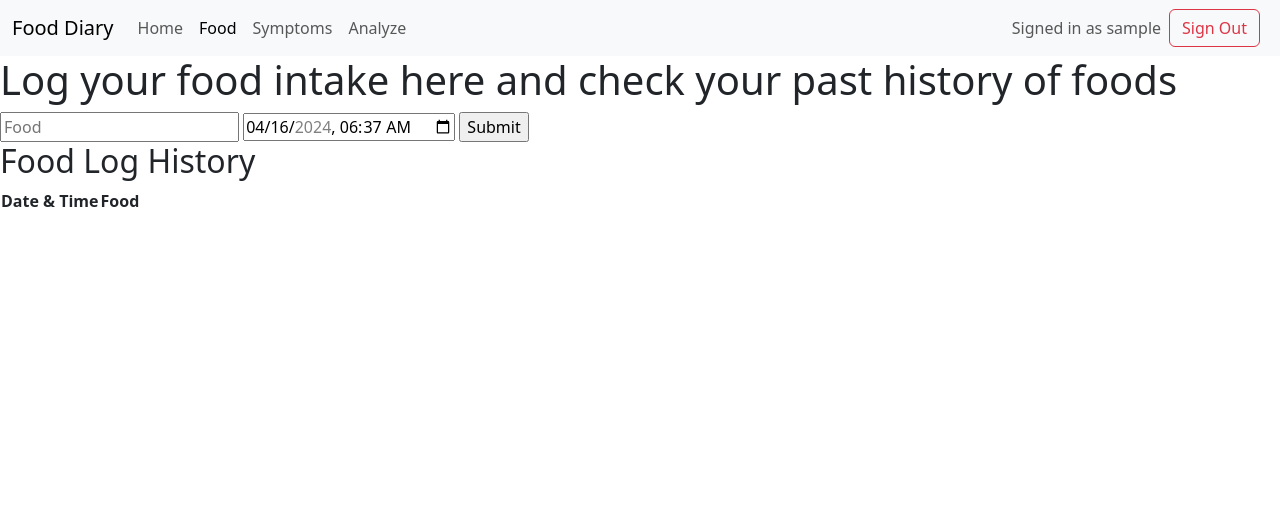
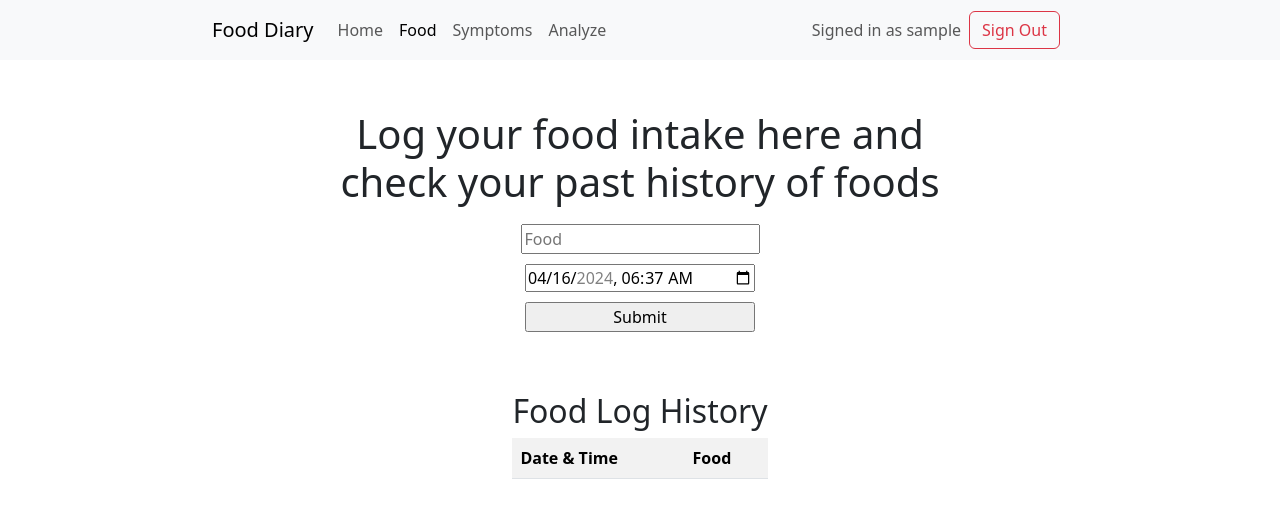
Before and after one commit to bevane/food-diary, a Django app: page /food/ in a window 1280 px wide. Shown: the top 518 px of the page. Run offline with Django 5.2, Linux system fonts and the light colour scheme; the visitor is signed in with stand-in values (Sample User, id 1); data that the repository does not hold is empty.

Commit message:
feat: improve look of food & symptoms app

```diff
--- /dev/null
+++ b/food/static/food/style.css
@@ -0,0 +1,28 @@
+.navbar {
+    padding: 10px 200px 10px 200px;
+}
+
+.main {
+    padding: 50px 100px 20px 100px;
+    display: flex;
+    flex-direction: column;
+    align-items: center;
+    gap: 10px;
+}
+
+.main h1 {
+    text-align: center;
+    max-width: 600px;
+}
+.main input {
+    min-width: 230px;
+}
+
+.log-table {
+    margin-top: 50px;
+    text-align: center;
+}
+
+tr {
+    text-align: left;
+}
--- a/food/templates/food/index.html
+++ b/food/templates/food/index.html
@@ -1,6 +1,7 @@
 {% extends "food/layout.html" %}
 
 {% block body %}
+  <div class=main>
     <h1>Log your food intake here and check your past history of foods</h1>
 
     <form action="{% url 'food:index' %}" method="post">
@@ -29,8 +30,10 @@
 
       <input type="submit" value="Submit">
     </form>
+
+		<div class="log-table">
 			<h2> Food Log History</h2>
-    <table>
+			<table class="table table-striped">
 				<tr>
 					<th>Date & Time</th>
 					<th>Food</th>
@@ -42,4 +45,7 @@
 				</tr>
 				{% endfor %}
 			</table>
+		</div>
+
+	</div>
 {% endblock %}
--- a/food/templates/food/layout.html
+++ b/food/templates/food/layout.html
@@ -8,6 +8,7 @@
   <link href="https://cdn.jsdelivr.net/npm/bootstrap@5.3.3/dist/css/bootstrap.min.css" rel="stylesheet" integrity="sha384-QWTKZyjpPEjISv5WaRU9OFeRpok6YctnYmDr5pNlyT2bRjXh0JMhjY6hW+ALEwIH" crossorigin="anonymous">
   <script src="https://cdn.jsdelivr.net/npm/bootstrap@5.3.3/dist/js/bootstrap.bundle.min.js" integrity="sha384-YvpcrYf0tY3lHB60NNkmXc5s9fDVZLESaAA55NDzOxhy9GkcIdslK1eN7N6jIeHz" crossorigin="anonymous"></script>
 	<script src="{% static 'food/script.js' %}"></script>
+  <link rel="stylesheet" href="{% static 'food/style.css' %}">
 </head>
 <body>
   <nav class="navbar navbar-expand-sm bg-body-tertiary">
--- a/symptoms/templates/symptoms/layout.html
+++ b/symptoms/templates/symptoms/layout.html
@@ -8,6 +8,7 @@
   <link href="https://cdn.jsdelivr.net/npm/bootstrap@5.3.3/dist/css/bootstrap.min.css" rel="stylesheet" integrity="sha384-QWTKZyjpPEjISv5WaRU9OFeRpok6YctnYmDr5pNlyT2bRjXh0JMhjY6hW+ALEwIH" crossorigin="anonymous">
   <script src="https://cdn.jsdelivr.net/npm/bootstrap@5.3.3/dist/js/bootstrap.bundle.min.js" integrity="sha384-YvpcrYf0tY3lHB60NNkmXc5s9fDVZLESaAA55NDzOxhy9GkcIdslK1eN7N6jIeHz" crossorigin="anonymous"></script>
 	<script src="{% static 'symptoms/script.js' %}"></script>
+  <link rel="stylesheet" href="{% static 'symptoms/style.css' %}">
 </head>
 <body>
   <nav class="navbar navbar-expand-sm bg-body-tertiary">
```
Also changed, not shown: symptoms/static/symptoms/style.css (added, +28 -0 lines), symptoms/templates/symptoms/index.html (+7 -1 lines). Lines whose indentation alone changed are shown as unchanged.
